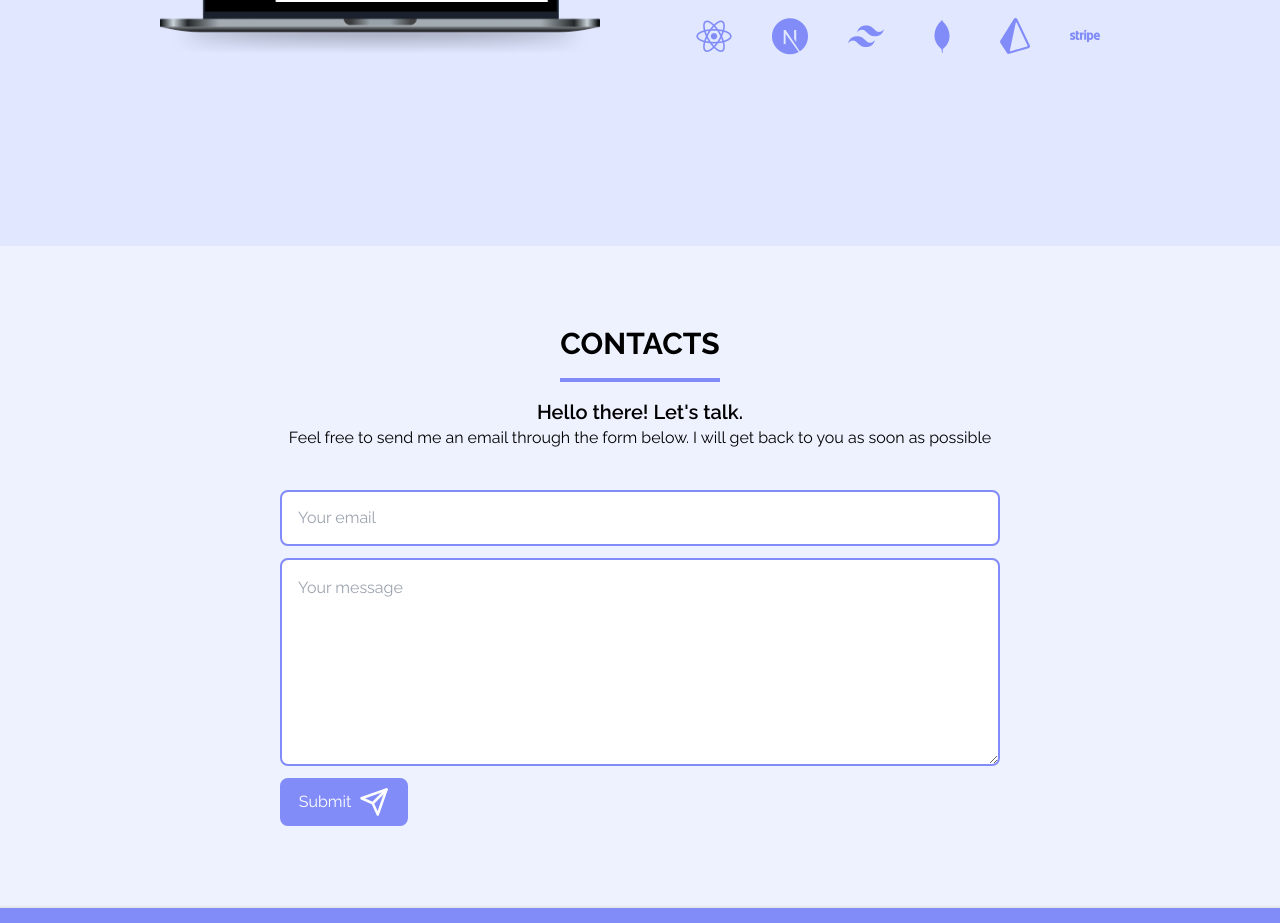
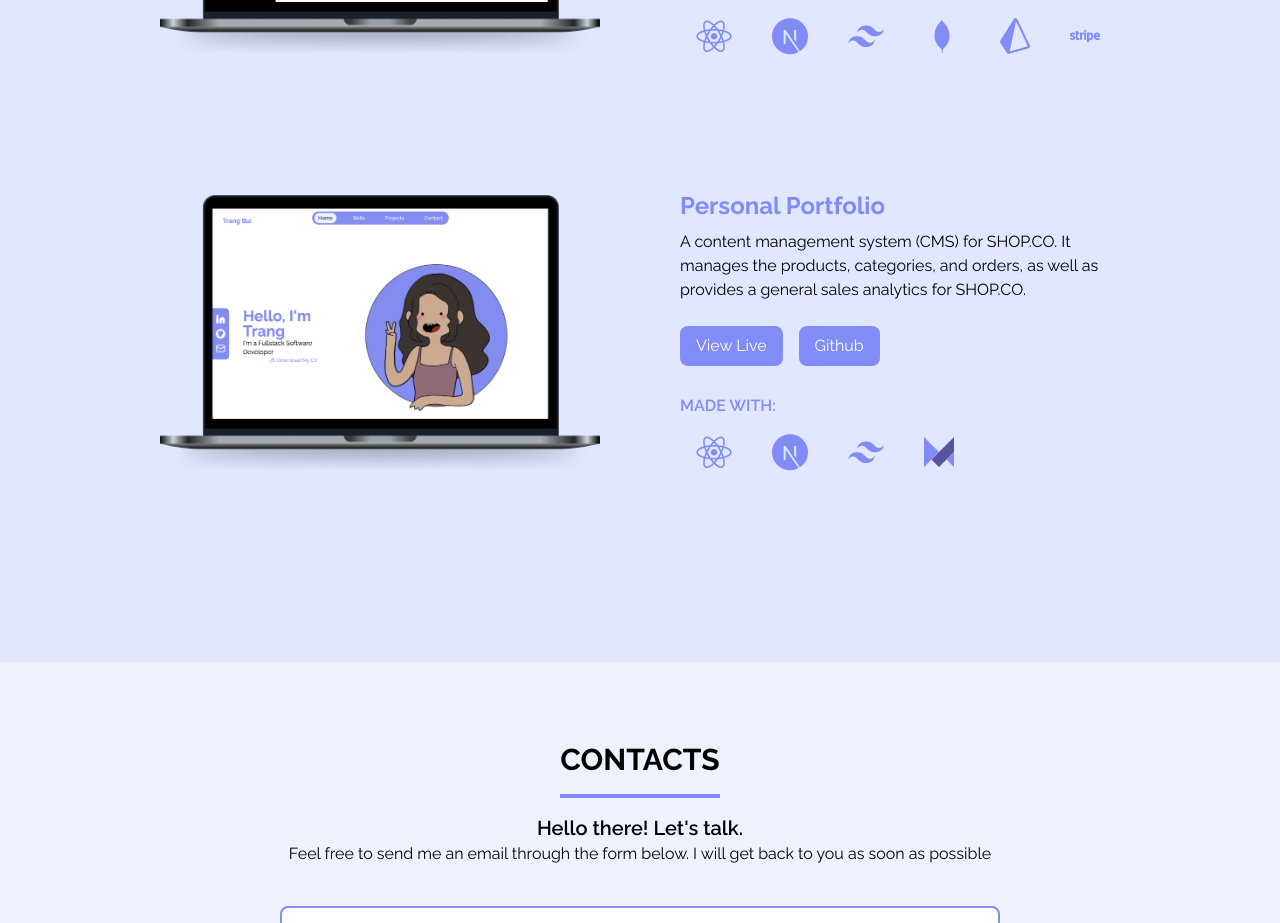
Before and after one commit to buihoaib/portfolio, a Next.js app: page / in a window 1280 px wide. Shown: the part 2420-3343 px from the top of the page. Built offline with nearby package versions, Linux system fonts and the light colour scheme; no server answers; a web font is replaced by a local one.

Commit message:
updated portfolio in projects section

```diff
--- a/libs/data.ts
+++ b/libs/data.ts
@@ -1,5 +1,6 @@
 import shopcoAdminImg from "@/public/shopco-admin.png";
 import shopcoStoreImg from "@/public/shopco-store.png";
+import portfolioImg from "@/public/portfolio-web.png";
 import prismaImg from "@/public/prisma.svg";
 import framerMotionImg from "@/public/framer-motion.svg";
 import stripeImg from "@/public/stripe.svg";
@@ -195,4 +196,34 @@ export const projectsData = [
         liveUrl: "https://shopco-admin.vercel.app/",
         repo: "https://github.com/buihoaib/shopco-admin",
     },
+    {
+        title: "Personal Portfolio",
+        description:
+            "A content management system (CMS) for SHOP.CO. It manages the products, categories, and orders, as well as provides a general sales analytics for SHOP.CO.",
+        tags: [
+            {
+                title: "React",
+                type: "icon",
+                classnameOrUrl: "devicon-react-plain"
+            },
+            {
+                title: "Next.js",
+                type: "icon",
+                classnameOrUrl: "devicon-nextjs-plain"
+            },
+            {
+                title: "Tailwind",
+                type: "icon",
+                classnameOrUrl: "devicon-tailwindcss-plain"
+            },
+            {
+                title: "Framer Motion",
+                type: "img",
+                classnameOrUrl: framerMotionImg
+            },
+        ],
+        imageUrl: portfolioImg,
+        liveUrl: "https://portfolio.vercel.app/",
+        repo: "https://github.com/buihoaib/portfolio",
+    },
 ] as const;
```
Also changed, not shown: public/portfolio-web.png (added).
